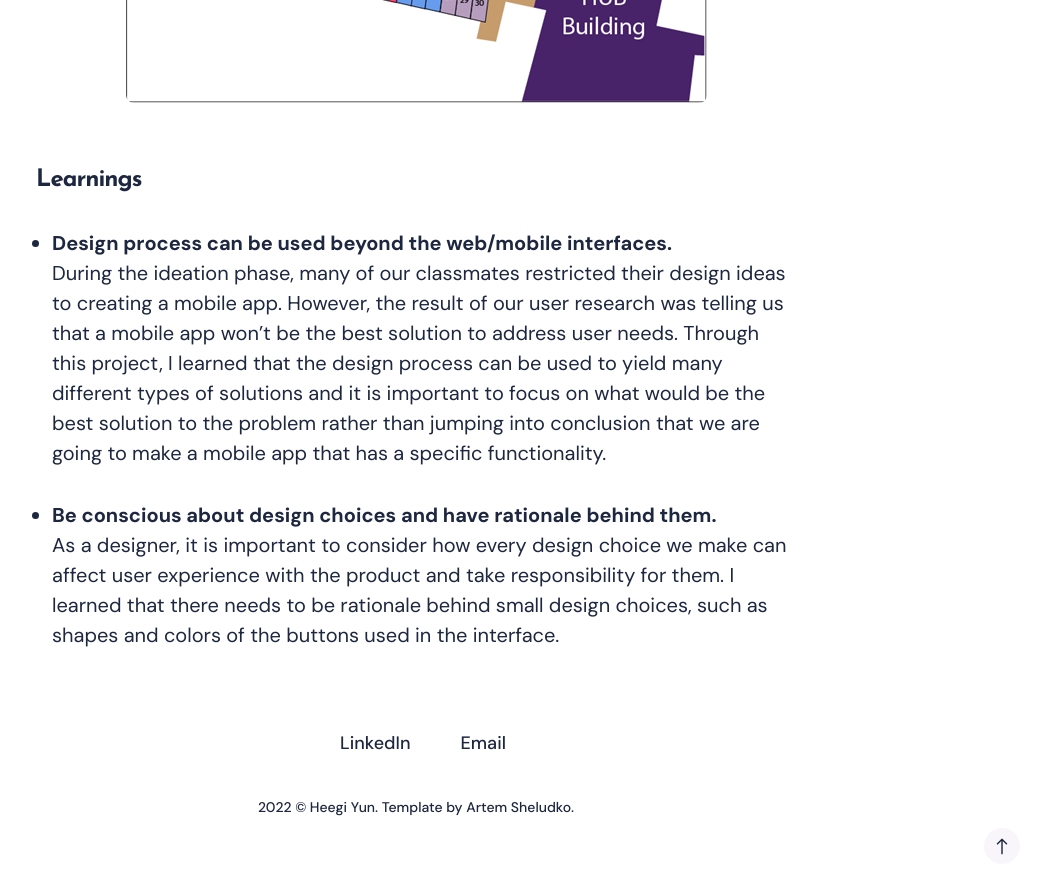
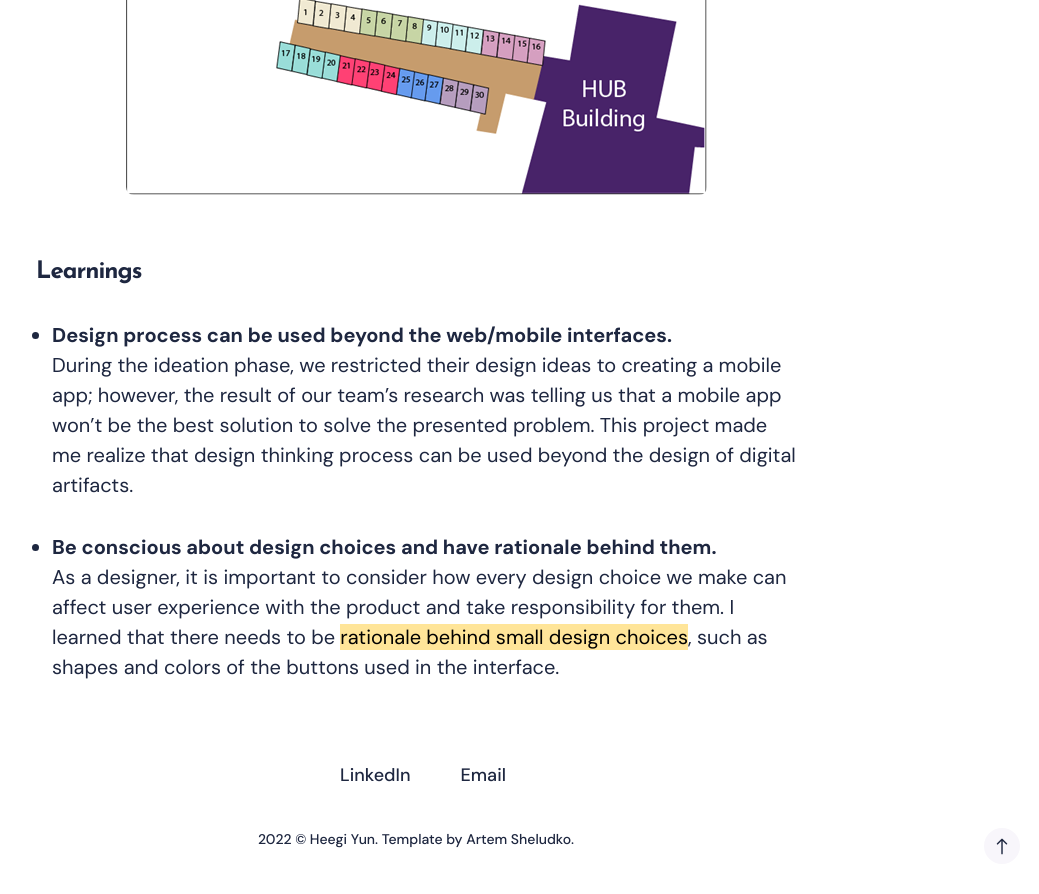
Before and after one commit to heegi/heegiyun.com, a Jekyll site: the page built from _posts/2019-07-29-service-dawgs.markdown, in a window 1280 px wide and 900 px high, scrolled down 4571 px. Shown: the top 894 px of the window, without its empty margins (224-1263 px from the left). Built offline with Jekyll 4.4.1, drawn with Linux system fonts in a browser that asks for light colours; nearby versions of some CDN libraries; some of the changed text lies outside the part shown.

Commit message:
Edited old projects content

```diff
--- a/_posts/2019-07-29-service-dawgs.markdown
+++ b/_posts/2019-07-29-service-dawgs.markdown
@@ -1,7 +1,7 @@
 ---
 layout: post
 title:  Service Dawgs
-image:  '/images/project5.png'
+image:  '/images/Project5.png'
 tags:   [UX Research, UX Design]
 description: Designing an event to increase college students' involvement in community service
 ---
@@ -12,6 +12,9 @@ As a team of 3, we designed a theoretical on-campus event called **Service Dawgs
 
 **My Role** <br>
 I conducterd 3 qualitative interviews with the current students enrolled in the University of Washington. I was responsible for designing an informational website about the event as well as its information architecture.
+
+**Methods** <br>
+Interview, Card Sorting, Website Design (Wix)
 
 <br>
 
@@ -49,7 +52,7 @@ The map would be given to the user when they come to the event so that they can
 
 ### Learnings
 * **Design process can be used beyond the web/mobile interfaces.**<br>
-During the ideation phase, many of our classmates restricted their design ideas to creating a mobile app. However, the result of our user research was telling us that a mobile app won’t be the best solution to address user needs. Through this project, I learned that the design process can be used to yield many different types of solutions and it is important to focus on what would be the best solution to the problem rather than jumping into conclusion that we are going to make a mobile app that has a specific functionality.
+During the ideation phase, we restricted their design ideas to creating a mobile app; however, the result of our team's research was telling us that a mobile app won’t be the best solution to solve the presented problem. This project made me realize that design thinking process can be used beyond the design of digital artifacts.
 
 * **Be conscious about design choices and have rationale behind them.**<br>
-As a designer, it is important to consider how every design choice we make can affect user experience with the product and take responsibility for them. I learned that there needs to be rationale behind small design choices, such as shapes and colors of the buttons used in the interface.
+As a designer, it is important to consider how every design choice we make can affect user experience with the product and take responsibility for them. I learned that there needs to be <mark style="background-color: #FFE599">rationale behind small design choices</mark>, such as shapes and colors of the buttons used in the interface.
```
Also changed, not shown: _posts/2020-05-09-library-research.markdown (+7 -4 lines).
